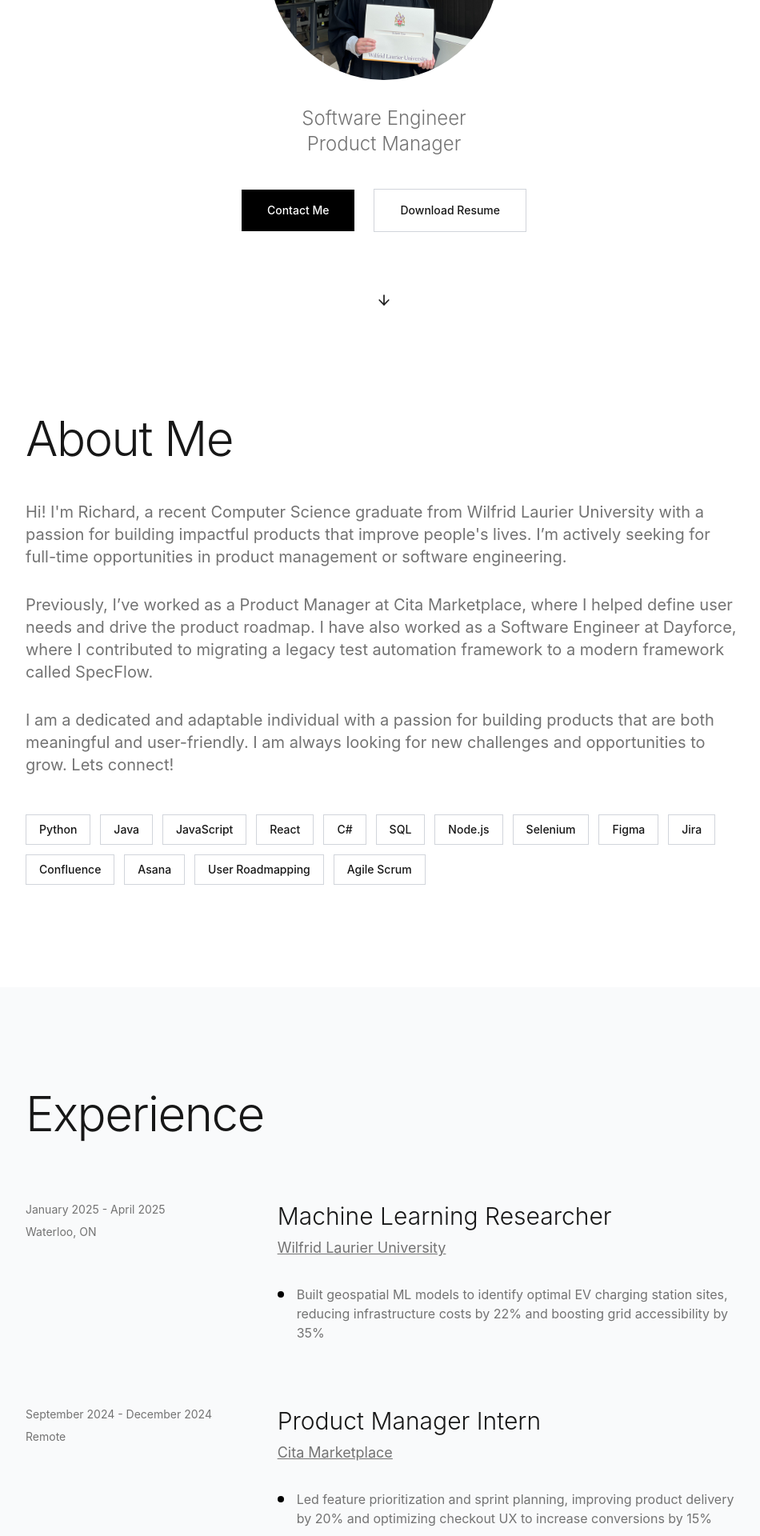
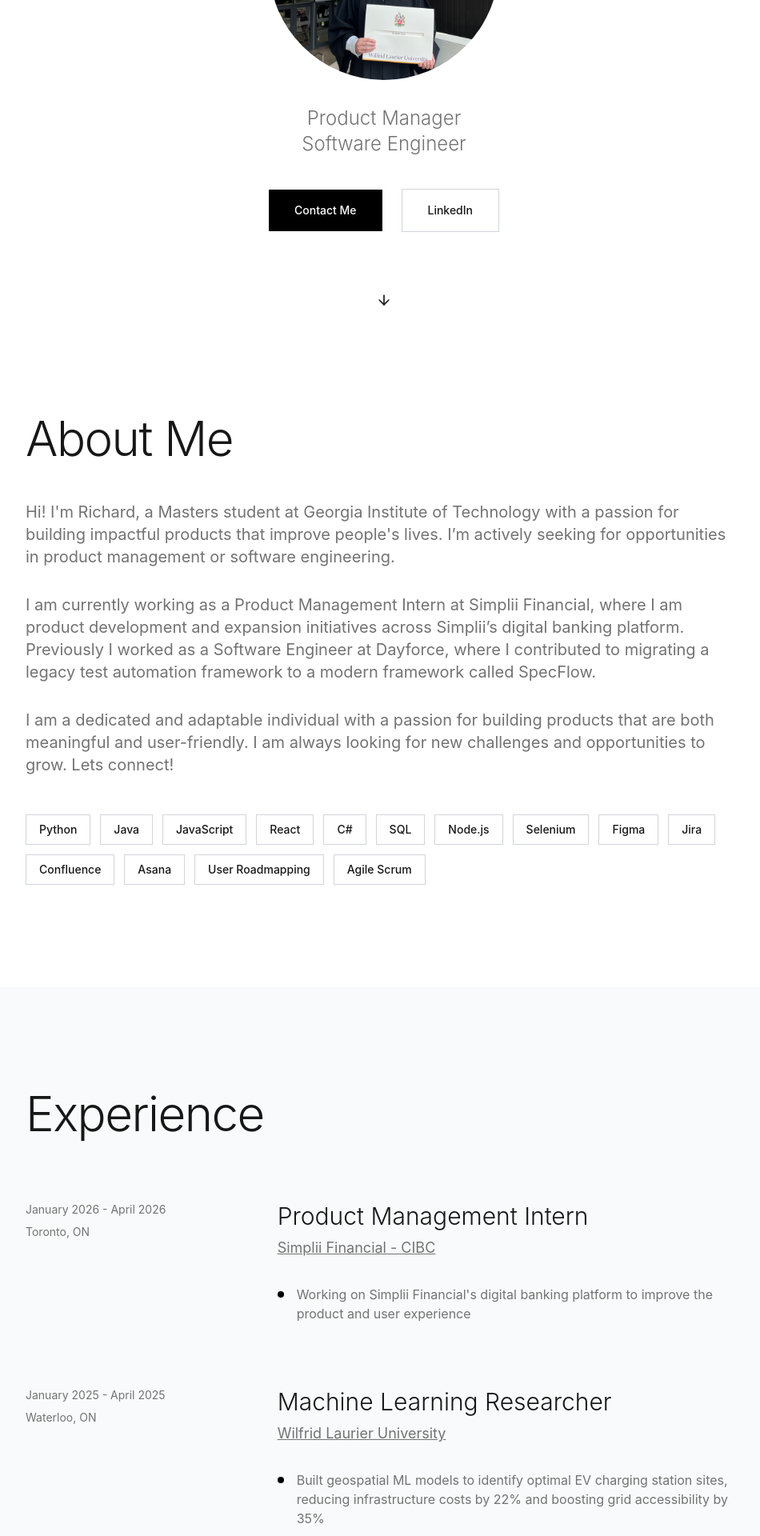
Before and after one commit to richierichh/personal-website-v3, a React (Vite) app: page / in a window 1280 px wide. Shown: the part 500-2420 px from the top of the page at 80% size, without its empty margins (160-1110 px from the left). Built offline with nearby package versions, Linux system fonts and the light colour scheme.

Commit message:
updated information

```diff
--- a/src/components/About.tsx
+++ b/src/components/About.tsx
@@ -13,10 +13,10 @@ const About = () => {
 
             <div className="space-y-8 text-lg md:text-xl leading-relaxed text-muted-foreground">
               <p>
-              Hi! I&apos;m Richard, a recent Computer Science graduate from Wilfrid Laurier University with a passion for building impactful products that improve people&apos;s lives. I’m actively seeking for full-time opportunities in product management or software engineering.
+              Hi! I&apos;m Richard, a Masters student at Georgia Institute of Technology with a passion for building impactful products that improve people&apos;s lives. I’m actively seeking for opportunities in product management or software engineering.
               </p>
               <p>
-              Previously, I’ve worked as a Product Manager at Cita Marketplace, where I helped define user needs and drive the product roadmap. I have also worked as a Software Engineer at Dayforce, where I contributed to migrating a legacy test automation framework to a modern framework called SpecFlow.
+              I am currently working as a Product Management Intern at Simplii Financial, where I am product development and expansion initiatives across Simplii’s digital banking platform. Previously I worked as a Software Engineer at Dayforce, where I contributed to migrating a legacy test automation framework to a modern framework called SpecFlow.
               </p>
               <p>
                 I am a dedicated and adaptable individual with a passion for building products that are both meaningful and user-friendly. I am always looking for new challenges and opportunities to grow. Lets connect!
--- a/src/components/Experience.tsx
+++ b/src/components/Experience.tsx
@@ -3,6 +3,17 @@ import React from 'react';
 
 const Experience = () => {
   const experiences = [
+    {
+      title: "Product Management Intern",
+      company: "Simplii Financial - CIBC",
+      location: "Toronto, ON",
+      period: "January 2026 - April 2026",
+      website: "https://www.simplii.com",
+      description: "",
+      responsibilities: [
+        "Working on Simplii Financial's digital banking platform to improve the product and user experience"
+      ]
+    },
     {
       title: "Machine Learning Researcher",
       company: "Wilfrid Laurier University",
@@ -15,17 +26,6 @@ const Experience = () => {
       ]
     },
     {
-      title: "Product Manager Intern",
-      company: "Cita Marketplace",
-      location: "Remote",
-      period: "September 2024 - December 2024",
-      website: "https://www.citamarketplace.com/",
-      description: "",
-      responsibilities: [
-        "Led feature prioritization and sprint planning, improving product delivery by 20% and optimizing checkout UX to increase conversions by 15%"
-      ]
-    },
-    {
       title: "Software Engineer Intern",
       company: "Dayforce",
       location: "Toronto, ON",
@@ -33,11 +33,11 @@ const Experience = () => {
       website: "https://www.dayforce.com/",
       description: "",
       responsibilities: [
-        "Resolved backend bugs impacting 3.5M+ users, built automation tests to increase coverage by 15%, and led QA efforts to reduce user issues by 90%"
+        "Resolved backend bugs impacting 7+ million users, built automation tests to increase coverage by 15%, and led QA efforts to reduce user issues by 90%"
       ]
     },
     {
-      title: "Software Engineer Intern",
+      title: "Business Systems Analyst Intern",
       company: "CIBC Capital Markets",
       location: "Toronto, ON",
       period: "September 2023 - December 2023",
--- a/src/components/Introduction.tsx
+++ b/src/components/Introduction.tsx
@@ -24,7 +24,8 @@ const Introduction = () => {
               />
             </span>
           </h1>
-          {/* Profile Image - now below the name */}
+
+          {/* Profile Image */}
           <div className="flex justify-center pt-4 pb-8 w-full">
             <img
               src="/profile.jpg"
@@ -33,15 +34,12 @@ const Introduction = () => {
             />
           </div>
 
-
           <div className="text-xl md:text-2xl text-muted-foreground font-light leading-relaxed mb-10 max-w-4xl mx-auto">
-            Software Engineer
-            <p>
-              Product Manager
-            </p>
+            Product Manager
+            <p>Software Engineer</p>
           </div>
 
-
+          {/* Buttons */}
           <div className="flex flex-col sm:flex-row gap-6 justify-center items-center mb-20">
             <a
               href="mailto:liaorichard221@gmail.com"
@@ -49,12 +47,14 @@ const Introduction = () => {
             >
               Contact Me
             </a>
+
             <a
-              href="/Richard Liao PM Resume.pdf"
-              download
+              href="https://www.linkedin.com/in/richard-pierre-liao/"
+              target="_blank"
+              rel="noopener noreferrer"
               className="px-8 py-4 border border-gray-300 text-sm font-medium hover:border-gray-400 transition-colors duration-200 text-center"
             >
-              Download Resume
+              LinkedIn
             </a>
           </div>
         </div>
--- a/src/components/Resume.tsx
+++ b/src/components/Resume.tsx
@@ -14,12 +14,12 @@ const Resume = () => {
               <h3 className="text-xl font-medium mb-8 text-muted-foreground">Education</h3>
               <div className="space-y-6">
                 <div>
+                <div className="text-lg font-medium">Masters of Science in Computer Science</div>
+                  <div className="text-muted-foreground">Georgia Institute of Technology</div>
+                  <div className="text-sm text-muted-foreground mt-1">Expected May 2027</div>
                   <div className="text-lg font-medium">Honours Bachelor of Science in Computer Science</div>
                   <div className="text-muted-foreground">Wilfrid Laurier University</div>
                   <div className="text-sm text-muted-foreground mt-1">September 2020 - June 2025</div>
-                  <div className="text-lg font-medium">Masters of Science in Computer Science</div>
-                  <div className="text-muted-foreground">Georgia Institute of Technology</div>
-                  <div className="text-sm text-muted-foreground mt-1">Expected May 2027</div>
                 </div>
 
               </div>
@@ -43,7 +43,7 @@ const Resume = () => {
             </div>
             */}
           </div>
-
+          {/*
           <div>
             <a
               href="/Richard Liao PM Resume.pdf"
@@ -54,6 +54,7 @@ const Resume = () => {
               Download Full Resume
             </a>
           </div>
+          */}
         </div>
       </div>
     </section>
```
